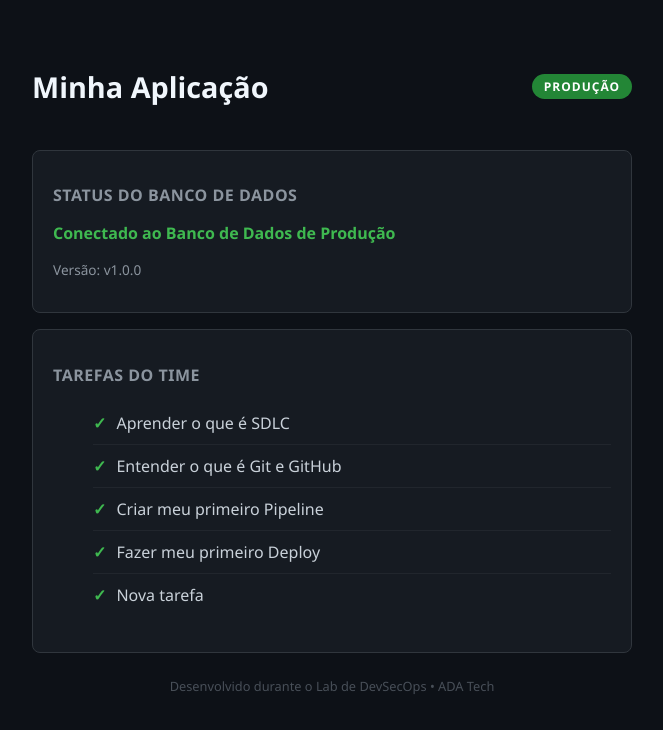
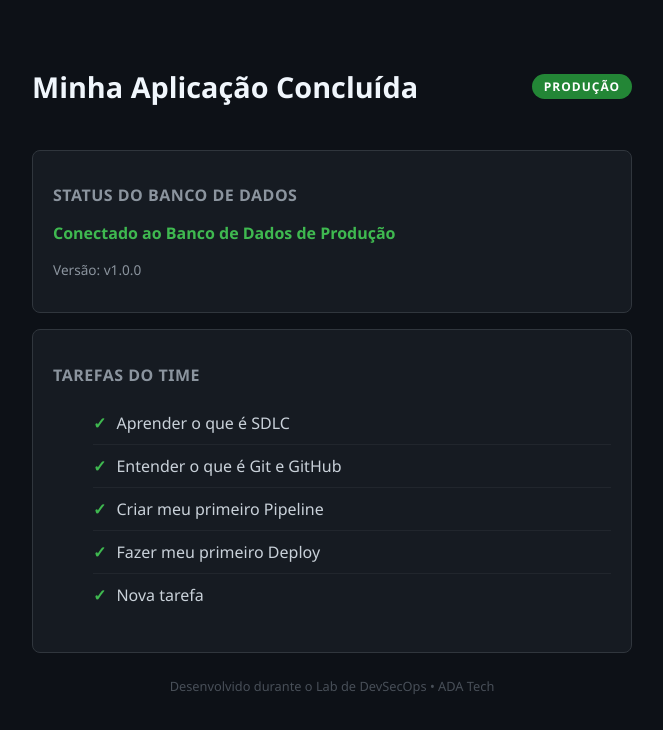
Before and after one commit to priscilanajjar/meu-primeiro-deploy, a plain HTML site: page src/index.html in a window 1280 px wide. Shown: the whole page, without its empty margins (308-971 px from the left). Drawn offline with Linux system fonts and the light colour scheme.

Commit message:
Alteração do Título index.html

```diff
--- a/src/index.html
+++ b/src/index.html
@@ -9,7 +9,7 @@
 <body>
     <div class="container">
         <header>
-            <h1>Minha Aplicação</h1>
+            <h1>Minha Aplicação Concluída</h1>
             <span class="badge">PRODUÇÃO</span>
         </header>
 
```
